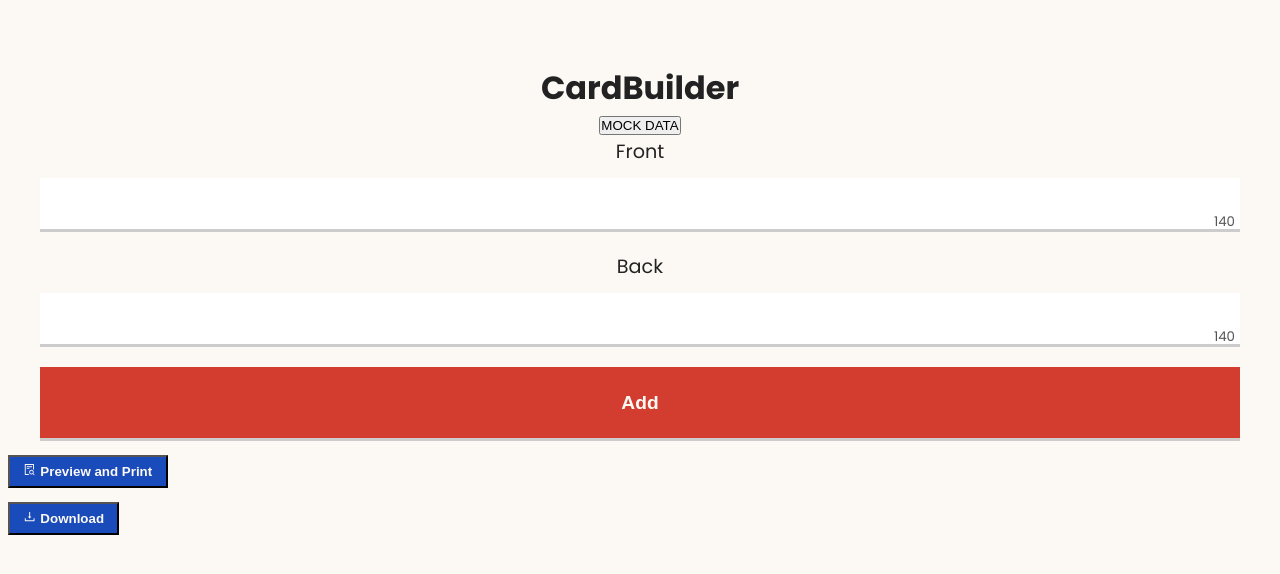
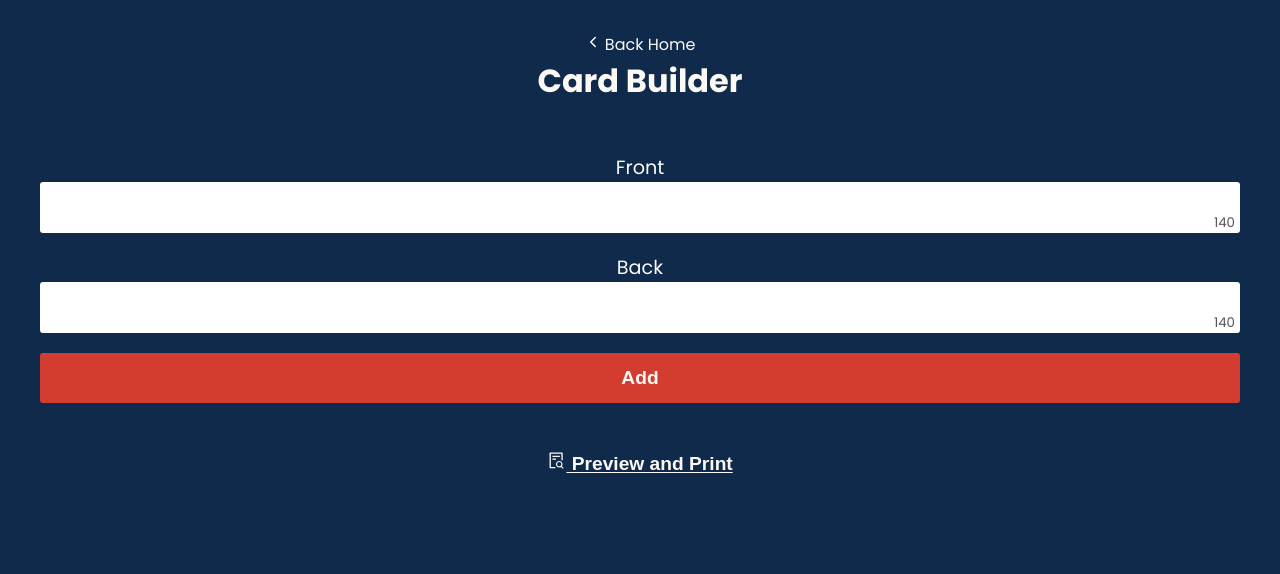
Before and after one commit to Obtez/flash-card-generator, a React (Create React App) app: page /build in a window 1280 px wide. Shown: the top 574 px of the page. Built offline with nearby package versions, Linux system fonts and the light colour scheme.

Commit message:
re-styled everything

```diff
--- a/src/styles/_mixins.scss
+++ b/src/styles/_mixins.scss
@@ -14,6 +14,8 @@
   display: inline-block;
   padding: 1.3em 2em;
   font-weight: 700;
+  border-radius: 3px;
+  border: none;
   @if $isPrimary {
     background-color: $primary;
     color: $text-light;
@@ -27,6 +29,13 @@
     background-color: rgba(0,0,0,0);
     text-decoration: underline;
   }
+}
+
+@mixin formButton {
+  @include button(true);
+   padding: .75em 1.5em;
+  border: none;
+  background-color: $accent;
 }
 
 @mixin cardFace {
--- a/src/views/Builder/BuilderPage/BuilderPage.tsx
+++ b/src/views/Builder/BuilderPage/BuilderPage.tsx
@@ -1,8 +1,10 @@
 import { useState } from "react";
+import {Link} from "react-router-dom";
 import { ICard } from "types"
 import BuilderForm from "../BuilderForm/BuilderForm"
 import CardList from "../CardList/CardList";
-import { AiOutlineFileSearch, AiOutlineDownload, AiFillCloseCircle } from "react-icons/ai";
+import { AiOutlineFileSearch, AiFillCloseCircle } from "react-icons/ai";
+import {IoIosArrowBack} from "react-icons/io"
 import styles from "../_styles/CardBuilder.module.scss";
 import Preview from "../Preview/Preview";
 
@@ -10,7 +12,8 @@ const BuilderPage = () => {
   const [cardStack, setCardStack] = useState<ICard[]>([])
   const [showPreview, setShowPreview] = useState(false)
 
-  // DELETE ME
+
+  //! DEVELOPMENT ONLY
   function MOCKDATA() {
     let DATA: ICard[] = []
 
@@ -24,7 +27,7 @@ const BuilderPage = () => {
 
     setCardStack(DATA)
   }
-  // DELETE ME
+  //! END
 
   function addCardToStack(card: any) {
     if (card.front) {
@@ -49,6 +52,7 @@ const BuilderPage = () => {
 
   return (
     <main className={styles.cardBuilderContainer}>
+    <Link to="/" className={styles.backLink}><IoIosArrowBack /> Back Home</Link>
        {
         showPreview ? (
           <div className={styles.previewContainer}>
@@ -59,15 +63,12 @@ const BuilderPage = () => {
       }
       <div className={styles.noPrintContainer}>
 
-        <h1>CardBuilder</h1>
-
-        <button onClick={MOCKDATA}>MOCK DATA</button>
-
+        <h1>Card Builder</h1>
+        {/* DEVELOPMENT ONLY */}
+        {/* <button onClick={MOCKDATA}>MOCK DATA</button> */}
+        {/* END */}
         <BuilderForm addCardToStack={(card: ICard) => addCardToStack(card)} />
-
         <button type="button" className={styles.primaryBtn} onClick={() => togglePreview()}><AiOutlineFileSearch /> Preview and Print</button>
-        <button type="button" className={styles.primaryBtn}><AiOutlineDownload /> Download</button>
-
         {cardStack.length > 0 ? <CardList cardStack={cardStack} /> : null}
 
       </div>
--- a/src/views/Builder/Preview/Preview.tsx
+++ b/src/views/Builder/Preview/Preview.tsx
@@ -79,6 +79,7 @@ const Preview = ({ cardStack }: PropsType) => {
         trigger={() => <button type="button">Print</button>}
         content={() => printRef.current}
         documentTitle="Flash Cards"
+        pageStyle="margin: 1.2cm 1cm"
       />
     </div>
   )
--- a/src/views/Builder/_styles/CardBuilder.module.scss
+++ b/src/views/Builder/_styles/CardBuilder.module.scss
@@ -14,6 +14,10 @@
     margin: 0;
     padding: 0;
   }
+
+  .cardItem {
+    color: black;
+  }
 }
 
 @media screen {
@@ -22,14 +26,29 @@
 
   .cardBuilderContainer {
     @include container;
+    min-height: 100vh;
+    margin: 0;
     text-align: center;
+    color: $text-light;
+    background-color: $primary-dark;
+
+    .backLink {
+      color: $text-light;
+    }
+
+    h1 {
+      margin-bottom: 1.5em;
+    }
   }
 
   .primaryBtn {
-    @include button(true);
+    @include button(false);
+    color: $text-light;
     display: block;
+    margin: auto;
+    font-size: 1.2rem;
     padding: .5em 1em;
-    margin-top: 1em
+    margin-top: 2em
   }
 
   .cardBuilderForm {
@@ -39,7 +58,6 @@
 
       label {
         font-size: 1.2rem;
-        margin-bottom: 0.75rem;
       }
 
       .inputGroup {
@@ -52,7 +70,7 @@
         padding: .75em 1em;
         font-size: 1.2rem;
         border: none;
-        border-bottom: 3px solid #ccc;
+        border-radius: 3px;
         position: relative;
       }
 
@@ -65,23 +83,22 @@
       }
 
       input[type=submit] {
-        @include button(true);
-        background-color: $accent;
+        @include formButton
       }
   }
 
   .cardList {
     h2 {
       padding: 1em 0;
-      margin: 1.5em 0;
-      background-color: $primary-light;
+      margin-top: 1em;
     }
   }
 
   .cardItem {
     padding-top: 1.5rem;
-    margin-bottom: 3rem;
-    background-color: $primary;
+    margin-bottom: 1rem;
+    background-color: #0F2A4B;
+    color: #222;
 
     display: flex;
     flex-direction: column;
@@ -98,6 +115,7 @@
 
   // Preview Modal
   .previewContainer {
+    height: 100vh;
     position: fixed;
     top: 0;
     bottom: 0;
--- a/src/views/Builder/_styles/Preview.module.scss
+++ b/src/views/Builder/_styles/Preview.module.scss
@@ -1,18 +1,22 @@
+@import "../../../styles/variables";
 @import "../../../styles/mixins";
 
 @media screen {
   .previewLayout {
     padding: 0 5vw;
+    color: #222;
 
     header {
 
       h1 {
-        color: white;
+        color: $text-light;
+        margin-bottom: 0rem;
       }
 
       p {
-        color: white;
+        color: $text-light;
         font-size: 1.2rem;
+        font-weight: 300;
       }
     }
 
@@ -76,7 +80,6 @@
     button {
       display: none;
     }
-    padding: 1.2cm 1cm;
   }
 
   .pageInnerContainerFront {
--- a/src/views/Home/Contact/ContactForm/ContactForm.module.scss
+++ b/src/views/Home/Contact/ContactForm/ContactForm.module.scss
@@ -17,11 +17,10 @@
     padding: .75em 1em;
     font-size: 1.2rem;
     border: none;
-    border-bottom: 3px solid #ccc;
+    border-radius: 3px;
   }
 
   input[type=submit] {
-    @include button(true);
-    background-color: $accent;
+    @include formButton
   }
 }
--- a/src/views/Home/LandingPage.module.scss
+++ b/src/views/Home/LandingPage.module.scss
@@ -1,7 +1,7 @@
 @import "../../styles/mixins";
 
 .heroSection {
-  padding: 3rem 1rem;
+  padding: 2rem 1rem;
   text-align: center;
   h1 {
     margin-bottom: 1em;
@@ -31,8 +31,6 @@
 .aboutContainer {
   @include container;
   position: relative;
-  background-color: $text;
-  color: $text-light;
   line-height: 2;
   text-align: center;
 
@@ -55,8 +53,10 @@
 
 .contactContainer {
   @include container;
+  margin-bottom: 0;
   text-align: center;
-
+  background-color: $primary-dark;
+  color: $text-light;
   h2 {
     margin-bottom: 1em;
   }
```
Also changed, not shown: 1 other file (tests, documents, lock files or other folders).
